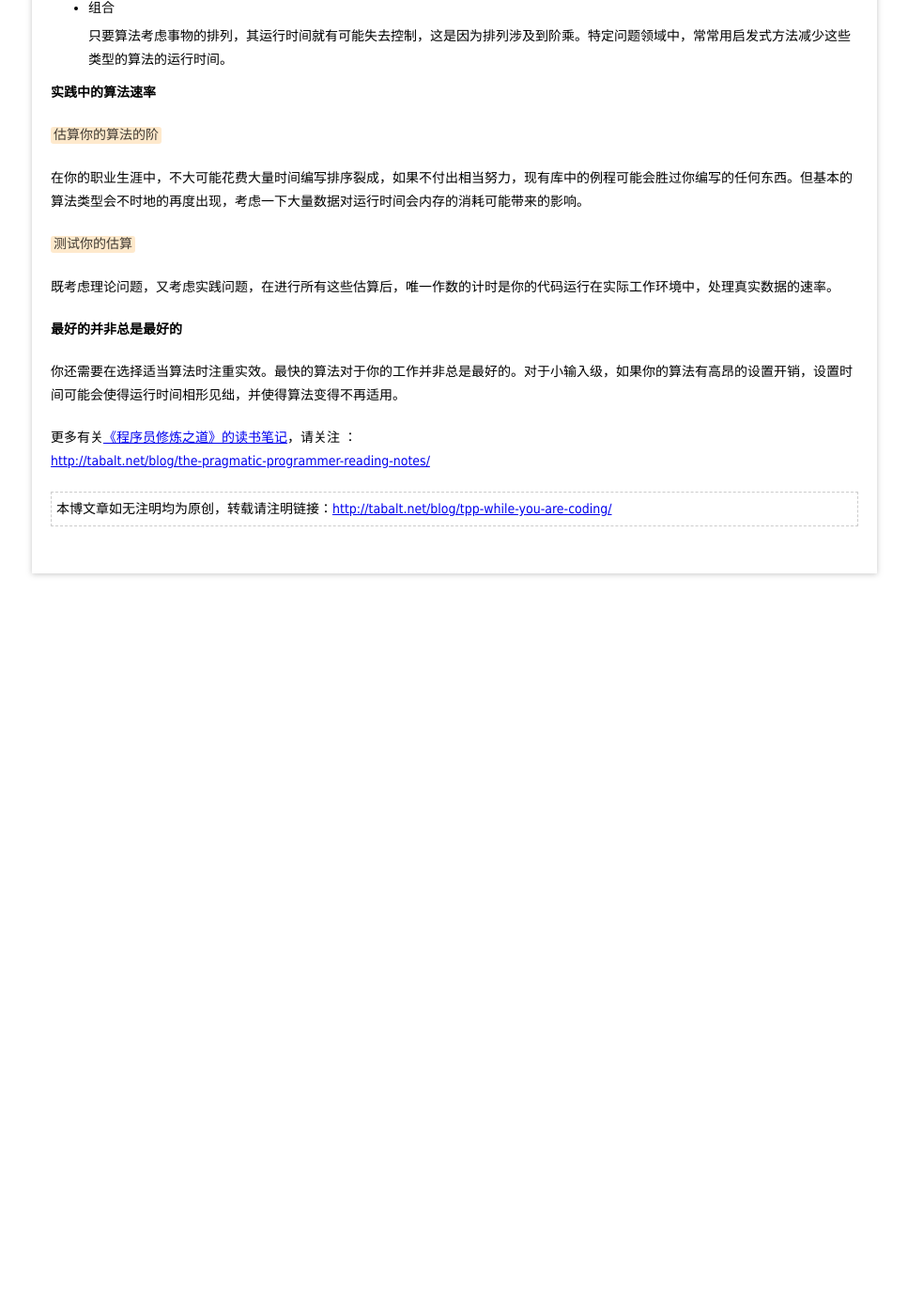
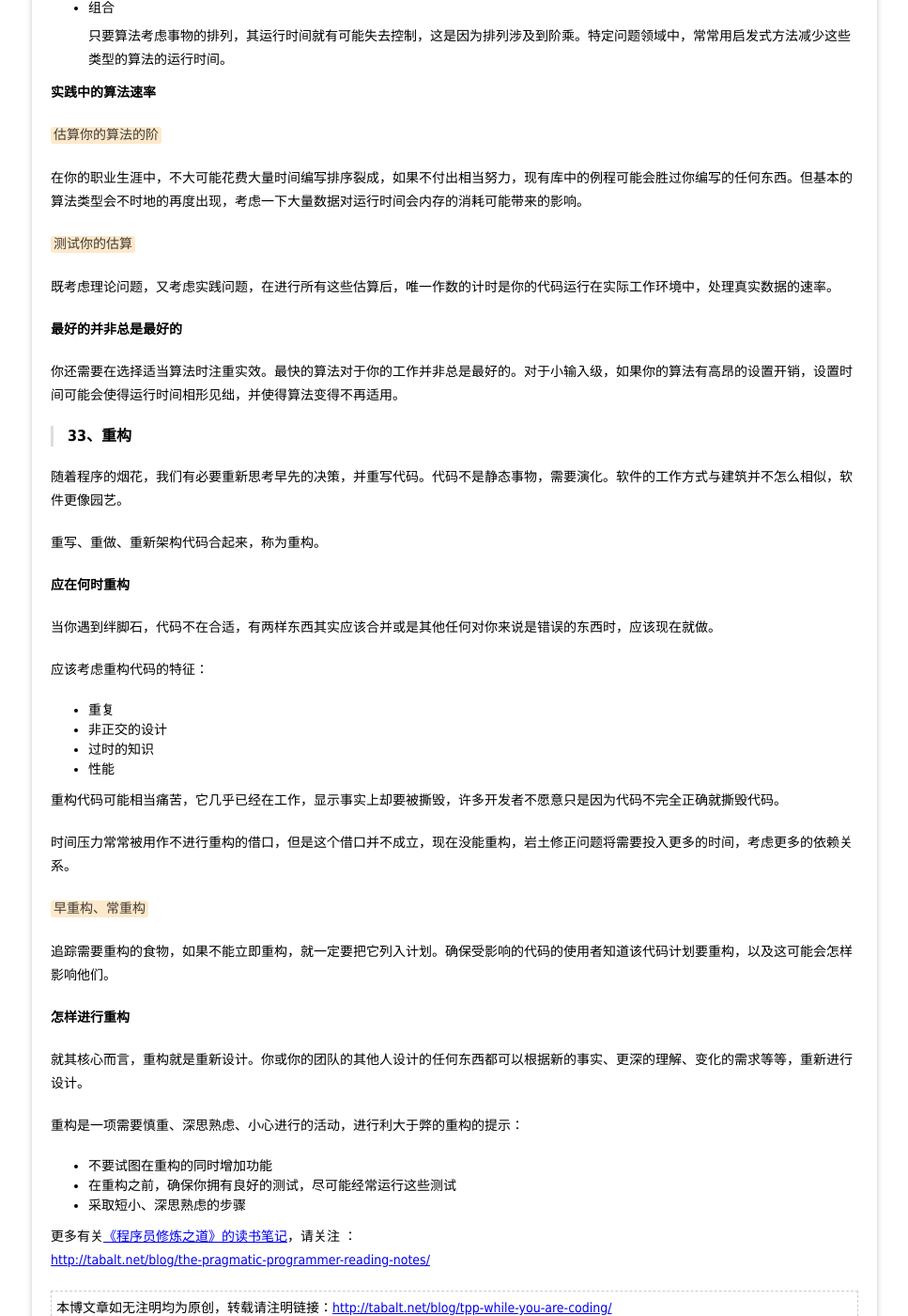
Before and after one commit to tabalt/tabalt.github.io, a Jekyll site: the page built from _posts/the-pragmatic-programmer/2014-11-28-tpp-while-you-are-coding.md, in a window 1280 px wide and 1400 px high, scrolled down 1888 px. Shown: the whole window at 94% size, without its empty margins (156-1123 px from the left). Built offline with Jekyll 4.4.1, drawn with Linux system fonts in a browser that asks for light colours; Markdown is read by kramdown in place of the engine named in the settings; comment, search, counter and statistics services are not loaded; before the commit the page ends 2518 px from its top, so only the background shows below that.

Commit message:
update blog

```diff
--- a/_posts/the-pragmatic-programmer/2014-11-28-tpp-while-you-are-coding.md
+++ b/_posts/the-pragmatic-programmer/2014-11-28-tpp-while-you-are-coding.md
@@ -123,6 +123,43 @@ O()表示法并非只适用于时间，你可以用它来表示算法使用的
 
 
 
+### 33、重构
+
+随着程序的烟花，我们有必要重新思考早先的决策，并重写代码。代码不是静态事物，需要演化。软件的工作方式与建筑并不怎么相似，软件更像园艺。
+
+重写、重做、重新架构代码合起来，称为重构。
+
+
+**应在何时重构**
+
+当你遇到绊脚石，代码不在合适，有两样东西其实应该合并或是其他任何对你来说是错误的东西时，应该现在就做。
+
+应该考虑重构代码的特征：
+
+* 重复
+* 非正交的设计
+* 过时的知识
+* 性能
+
+重构代码可能相当痛苦，它几乎已经在工作，显示事实上却要被撕毁，许多开发者不愿意只是因为代码不完全正确就撕毁代码。
+
+时间压力常常被用作不进行重构的借口，但是这个借口并不成立，现在没能重构，岩土修正问题将需要投入更多的时间，考虑更多的依赖关系。
+
+`早重构、常重构`
+
+追踪需要重构的食物，如果不能立即重构，就一定要把它列入计划。确保受影响的代码的使用者知道该代码计划要重构，以及这可能会怎样影响他们。
+
+
+**怎样进行重构**
+
+就其核心而言，重构就是重新设计。你或你的团队的其他人设计的任何东西都可以根据新的事实、更深的理解、变化的需求等等，重新进行设计。
+
+重构是一项需要慎重、深思熟虑、小心进行的活动，进行利大于弊的重构的提示：
+
+* 不要试图在重构的同时增加功能
+* 在重构之前，确保你拥有良好的测试，尽可能经常运行这些测试
+* 采取短小、深思熟虑的步骤
+
 
 
 更多有关[《程序员修炼之道》的读书笔记](http://tabalt.net/blog/the-pragmatic-programmer-reading-notes/)，请关注 ：
```
